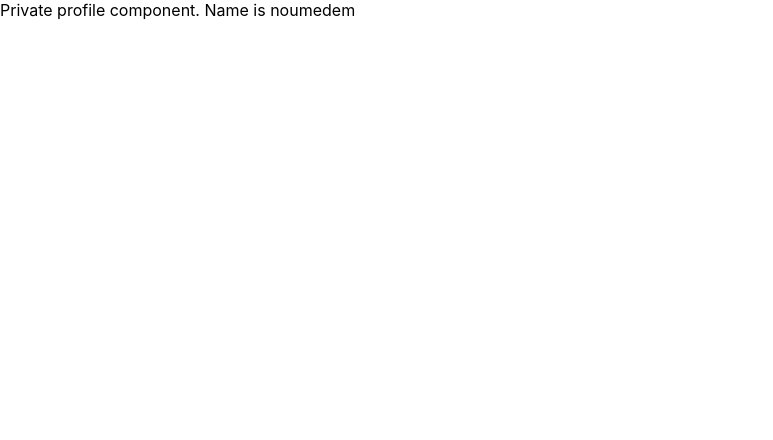
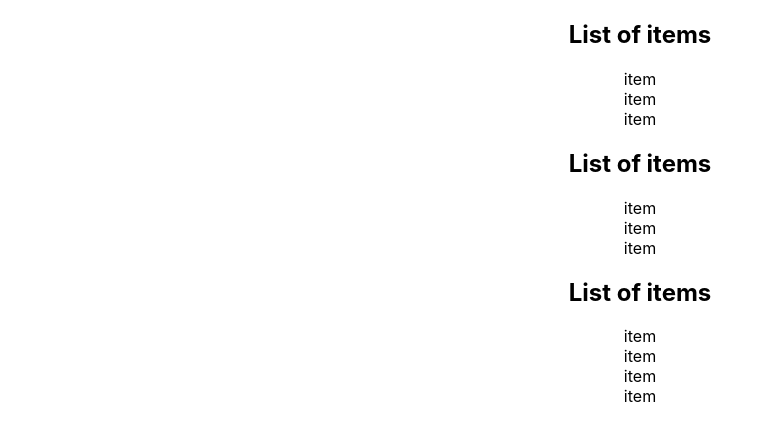
Before and after one commit to noumedemtamiflorian/react-typescript-demo, a React (Create React App) app: page / in a window 1280 px wide. Shown: the top 440 px of the page, without its empty margins (0-773 px from the left). Built offline with nearby package versions, Linux system fonts and the light colour scheme.

Commit message:
Generics props

```diff
--- a/src/App.tsx
+++ b/src/App.tsx
@@ -1,12 +1,40 @@
 import './App.css';
-import { Private } from './auth/Private';
-import { Profile } from './auth/Profile';
+import { List } from './generics/List';
 
 function App() {
 
   return (
-   <div>
-    <Private isLoggedIn={true} Component={Profile}/>
+   <div className='App'>
+    <List
+
+      items={['Batman','Superman','Wonder Woman']}
+      onClick={(item)=>console.log(item)}
+
+    />
+    <List items={[1,2,3]} onClick={(item)=>console.log(item)}/>
+    <List
+
+    items={[
+      {
+        first:'Bruce1',
+        last:'Wayne1'
+      },
+      {
+        first:'Bruce2',
+        last:'Wayne2'
+      },
+      {
+        first:'Bruce3',
+        last:'Wayn3e'
+      },
+      {
+        first:'Bruce4',
+        last:'Wayne4'
+      }
+    ]}
+
+    onClick={(item)=>console.log(item)}
+    />
    </div>
   );
 }
--- /dev/null
+++ b/src/generics/List.tsx
@@ -0,0 +1,19 @@
+type ListProps<T> = {
+    items : T[],
+    onClick : (value: T)=>void
+}
+
+export const List = <T extends {}>({items,onClick}:ListProps<T>) =>{
+    return(
+        <div>
+            <h2>List of items</h2>
+            {
+                items.map((item,index)=>{
+                    return (
+                        <div key={index} onClick={()=>onClick(item)}>item</div>
+                    )
+                })
+            }
+        </div>
+    )
+}
```
